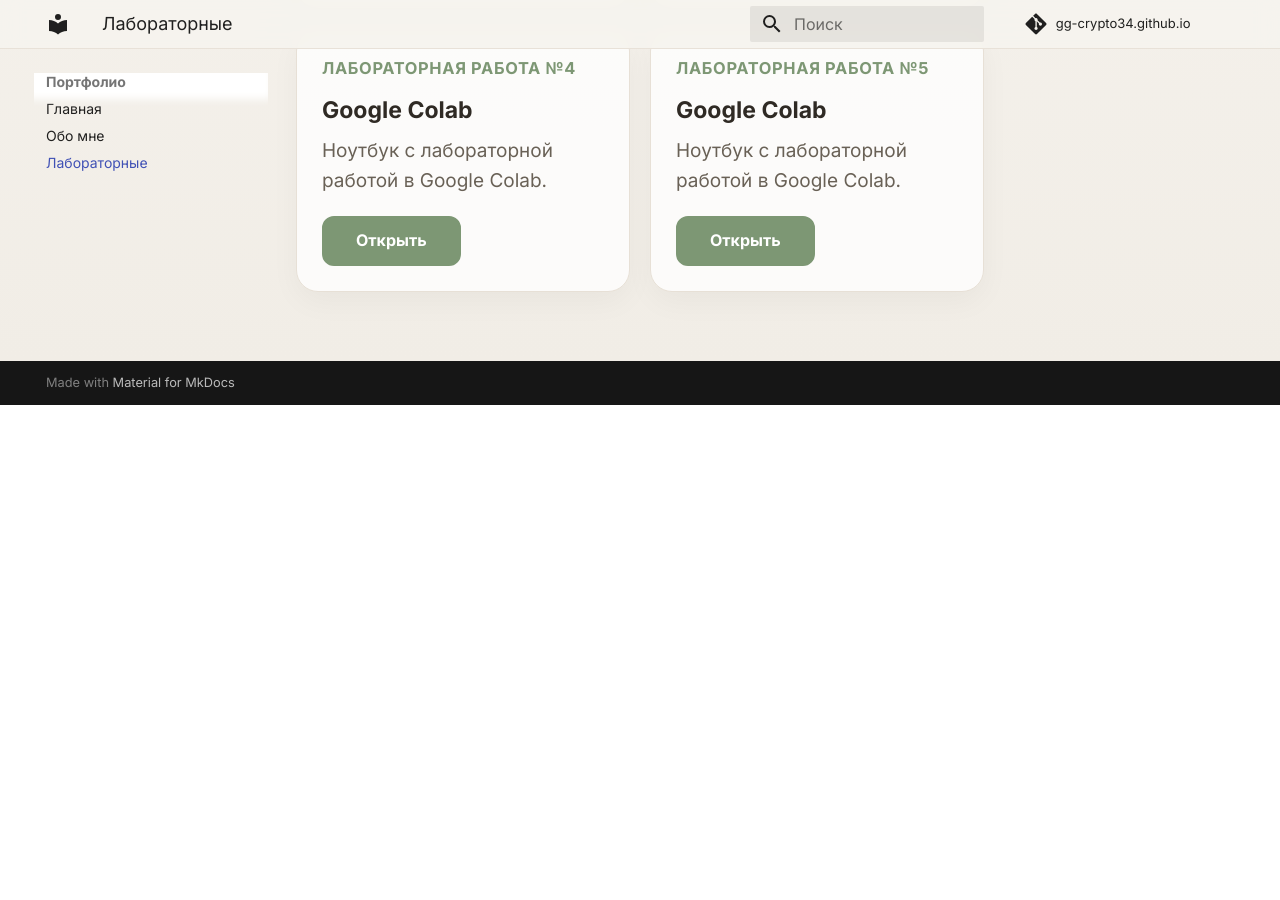
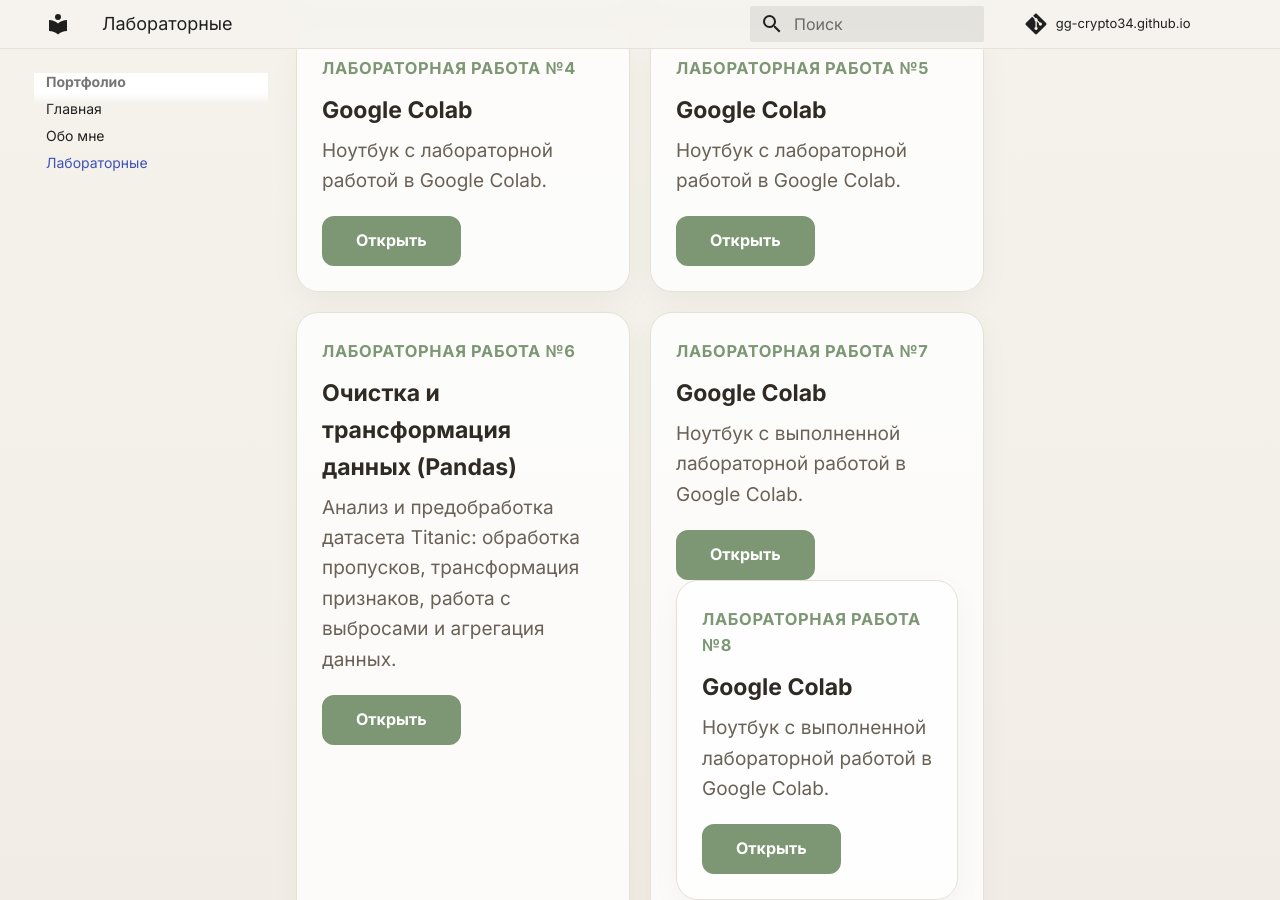
Before and after one commit to GG-crypto34/gg-crypto34.github.io, an MkDocs documentation site: the page built from docs/labs.md, in a window 1280 px wide and 900 px high, scrolled down 495 px. Built offline with MkDocs 1.6.1 and Material for MkDocs 9.7.7, drawn with Linux system fonts in a browser that asks for light colours; comment, search, counter and statistics services are not loaded; before the commit the page ends 900 px from its top, so only the background shows below that.

Commit message:
added new labs

```diff
--- a/docs/labs.md
+++ b/docs/labs.md
@@ -34,7 +34,52 @@
     <div class="card-title">Google Colab</div>
     <div class="card-text">Ноутбук с лабораторной работой в Google Colab.</div>
     <div class="card-actions">
-      <a class="md-button md-button--primary" href="https://colab.research.google.com/drive/1HECnHlJ_azXx8pqoBXVkdMdINTQ6-_Pm?usp=sharing" target="_blank">Открыть</a>
+      <a class="md-button md-button--primary" href="https://colab.research.google.com/drive/1YB3T0JS2ew3jPsBrFIgwjWf-gVHvu76o?usp=sharing" target="_blank">Открыть</a>
+    </div>
+  </div>
+
+  <div class="lab-card">
+    <div class="lab-number">Лабораторная работа №6</div>
+    <div class="card-title">Очистка и трансформация данных (Pandas)</div>
+    <div class="card-text">
+    Анализ и предобработка датасета Titanic: обработка пропусков,
+    трансформация признаков, работа с выбросами и агрегация данных.
+    </div>
+    <div class="card-actions">
+      <a
+      class="md-button md-button--primary"
+      href="https://colab.research.google.com/drive/1l2dkDgYpptFtqZ04QMnMcDnTh7zl0D1b?usp=sharing"
+      target="_blank"
+      >
+      Открыть
+      </a>
+    </div>
+  </div>
+  <div class="lab-card">
+    <div class="lab-number">Лабораторная работа №7</div>
+    <div class="card-title">Google Colab</div>
+    <div class="card-text"> Ноутбук с выполненной лабораторной работой в Google Colab. </div>
+    <div class="card-actions">
+      <a
+      class="md-button md-button--primary"
+      href="https://colab.research.google.com/drive/1jDdxC_Q8O0Hjwk6SPtU18SekSsJm4lpt?usp=sharing" target="_blank"
+      >
+      Открыть
+      </a>
+    </div>
+  <div>
+
+  <div class="lab-card">
+    <div class="lab-number">Лабораторная работа №8</div>
+    <div class="card-title">Google Colab</div>
+    <div class="card-text"> Ноутбук с выполненной лабораторной работой в Google Colab. </div>
+    <div class="card-actions">
+      <a
+      class="md-button md-button--primary"
+      href="https://colab.research.google.com/drive/1mJiKM02MtSLDxgyGSteTnVFMBH94GFs-?usp=sharing" target="_blank"
+      >
+      Открыть
+      </a>
     </div>
   </div>
 </div>
```
Also changed, not shown: docs/index.md (+0 -14 lines), site/404.html, site/about/index.html, site/index.html, site/labs/index.html, site/search/search_index.json, site/sitemap.xml, 1 other file.
